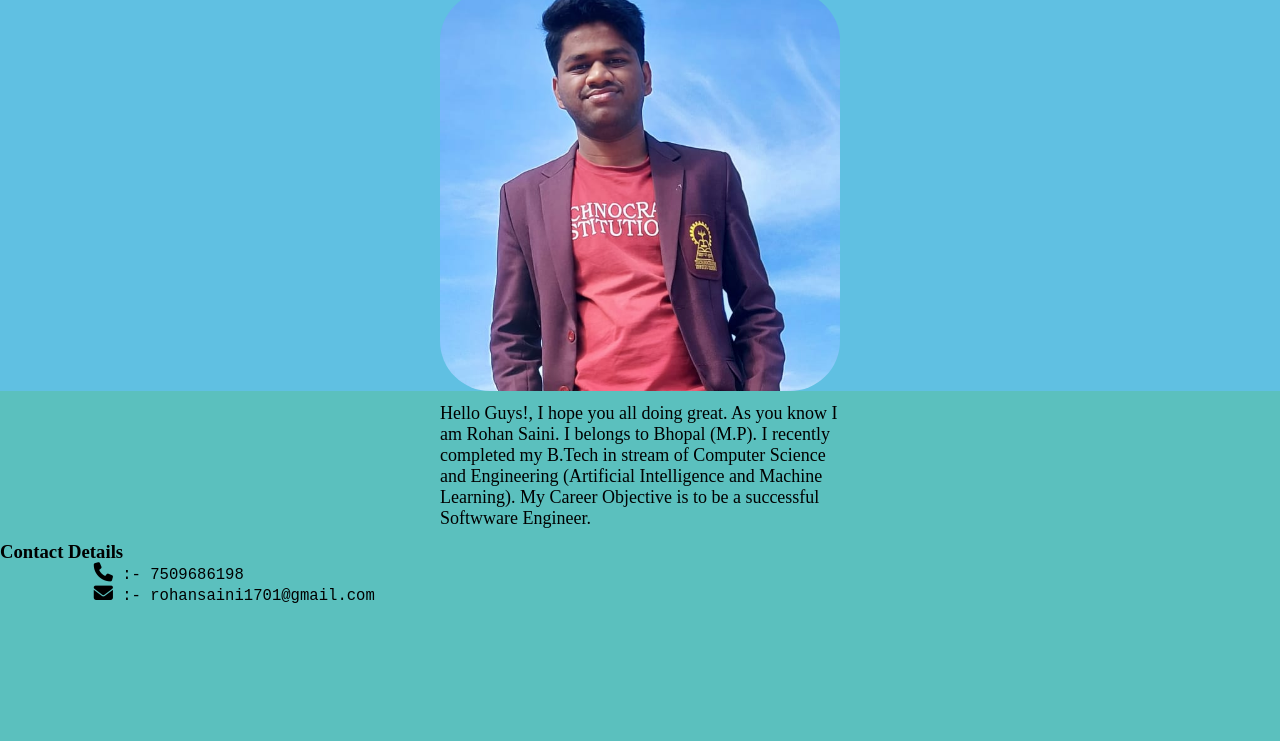
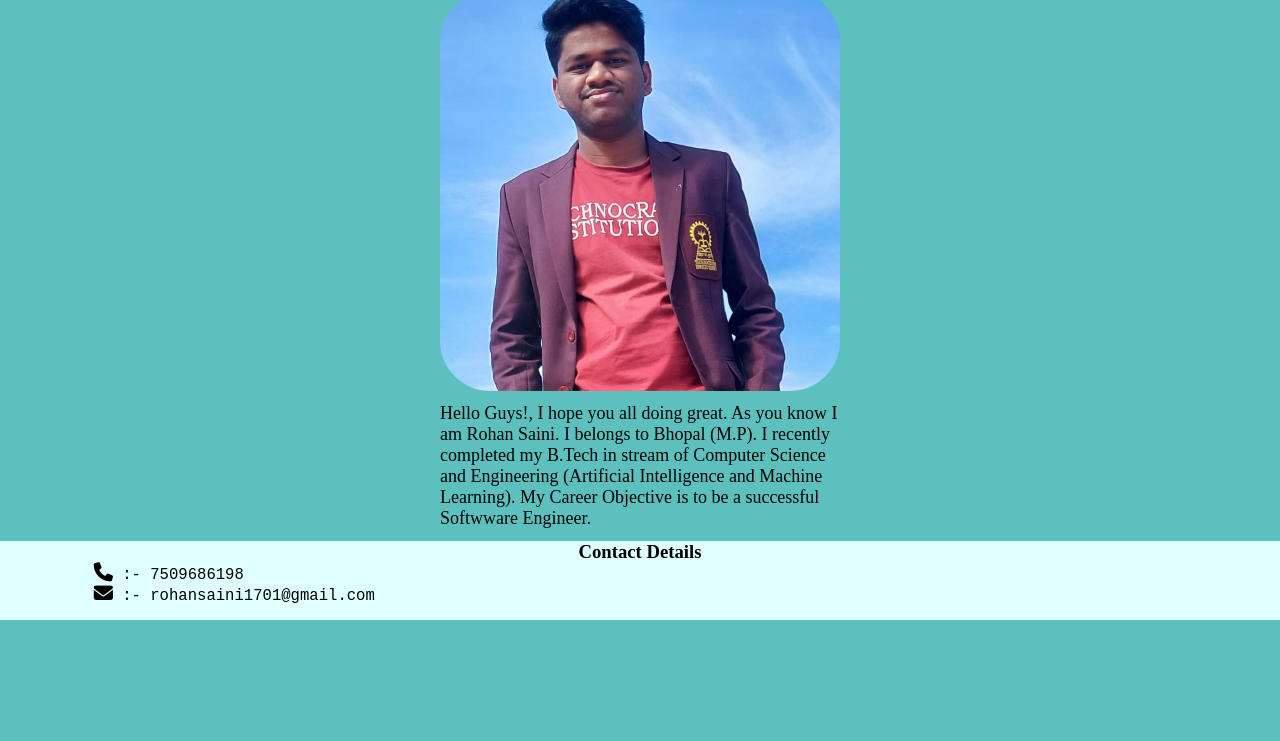
Before and after one commit to Rohan0117/myportfolio, a plain HTML site: page index.html in a window 1280 px wide. Shown: the part 59-800 px from the top of the page. Drawn offline with Linux system fonts and the light colour scheme.

Commit message:
Update style1.css

```diff
--- a/style1.css
+++ b/style1.css
@@ -39,7 +39,7 @@ img{
 
 .img-container{
     width: 100%;
-    background-color: #60c0e2;
+/*     background-color: #60c0e2; */
     display: flex;
     justify-content: center;
     align-items: center;
@@ -63,3 +63,11 @@ article{
     justify-content:space-between;
     font-size: large;
 }
+
+footer{
+    background-color: lightcyan;
+}
+
+footer h3{
+text-align: center;
+}
```
